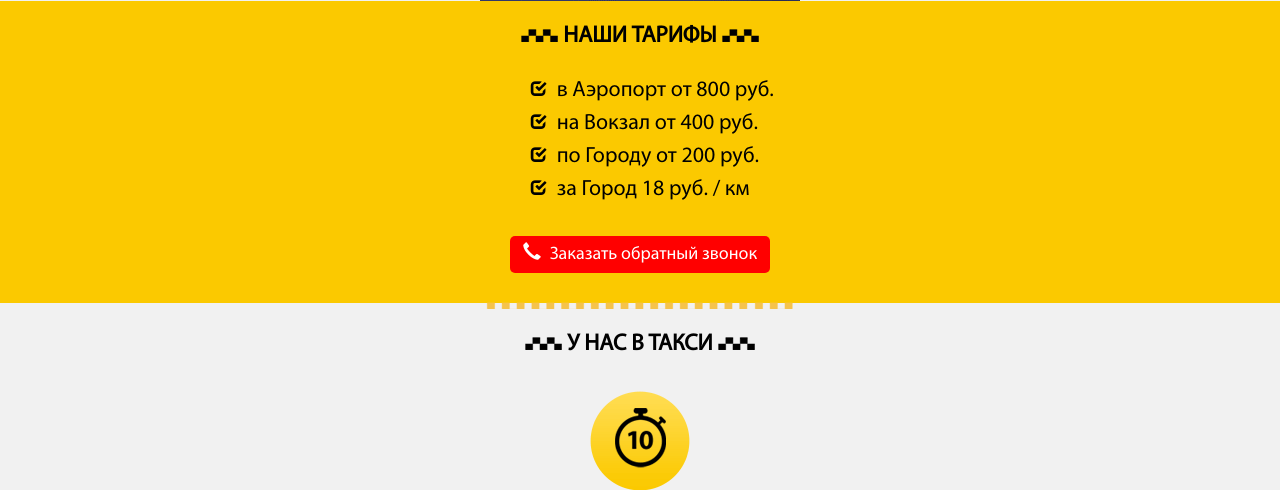
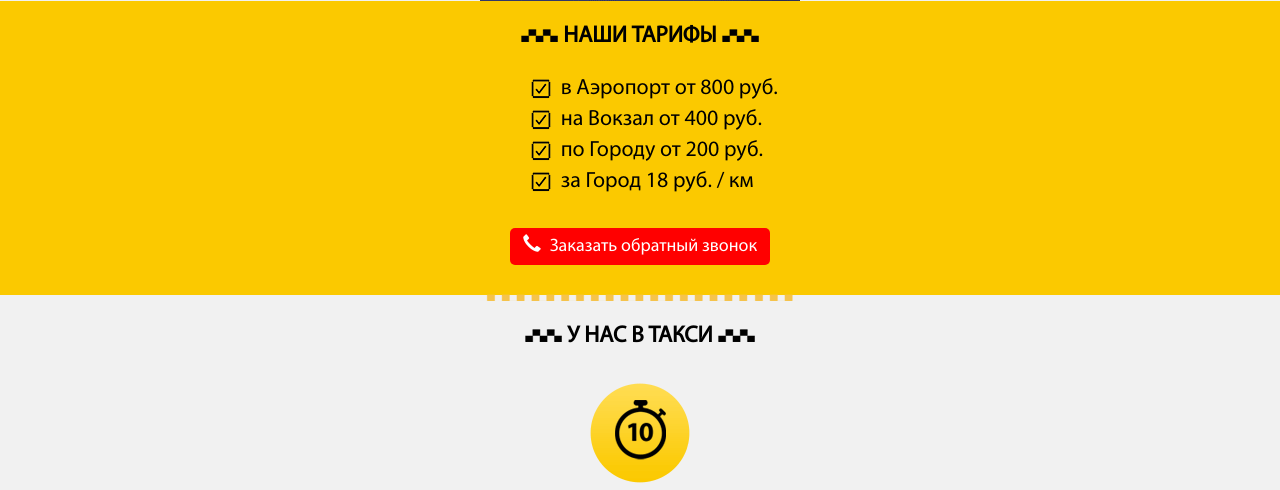
Before and after one commit to omenstep/omenstep.github.io, a PHP site: page / in a window 1280 px wide. Shown: the part 603-1093 px from the top of the page. Run offline with PHP 8.4, Linux system fonts and the light colour scheme.

```diff
--- a/css/style.css
+++ b/css/style.css
@@ -22,6 +22,11 @@
 
 * {
     font-family: 'MyriadProRegular', Serif;
+}
+
+a, a:focus {
+    text-decoration: none;
+    border: 0;
 }
 
 body {
@@ -137,17 +142,14 @@ body {
     color: #000;
     font-size: 18px;
     line-height: 30px;
+    background: url(../images/avd_list.png) left center no-repeat;
+    padding-left: 20px;
+    float: left;
 }
 
 .price-list li > span {
     margin-left: 10px;
     font-size: 22px;
-}
-
-.price-list li::before {
-    font-family: 'Glyphicons Halflings';
-    content: "\e067";
-    font-size: 16px;
 }
 
 #price .button {
--- a/index.html
+++ b/index.html
@@ -4,6 +4,7 @@
     <meta charset="utf-8">
     <meta http-equiv="X-UA-Compatible" content="IE=edge">
     <meta name="viewport" content="width=device-width, initial-scale=1">
+    <link rel="icon" type="image/png" href="images/favicon.ico" />
     <title>Доступное такси</title>
     <!-- bootstrap -->
     <link rel="stylesheet" href="css/bootstrap.min.css"/>
@@ -50,6 +51,7 @@
                         <li><span>за Город 18 руб. / км</span></li>
                     </ul>
                 </div>
+                <div style="clear: both"></div>
                 <a class="form-button" href="#callback-form">
                     <div class="button">
                         <span class="glyphicon glyphicon-earphone"></span>
```
Also changed, not shown: js/scripts.js (+7 -7 lines), images/avd_list.png (added), images/favicon.ico (added), 1 other file.
